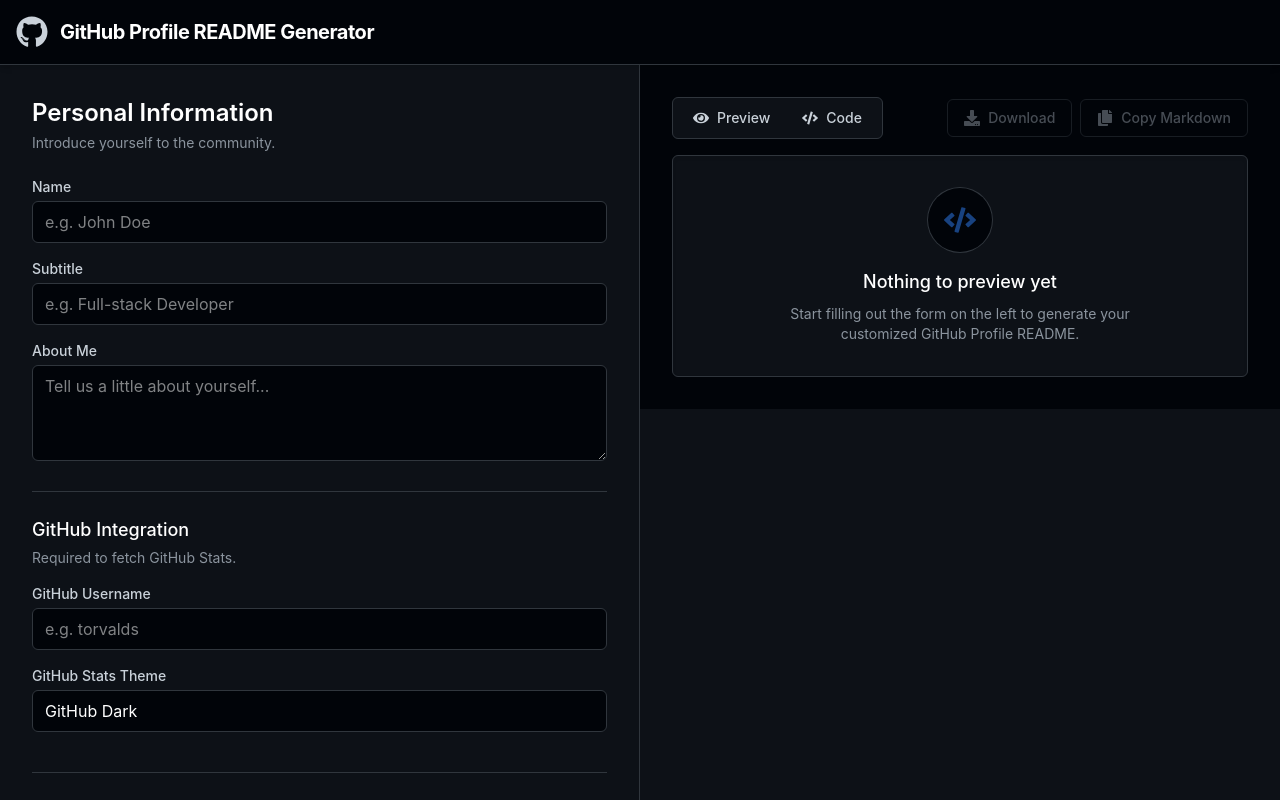
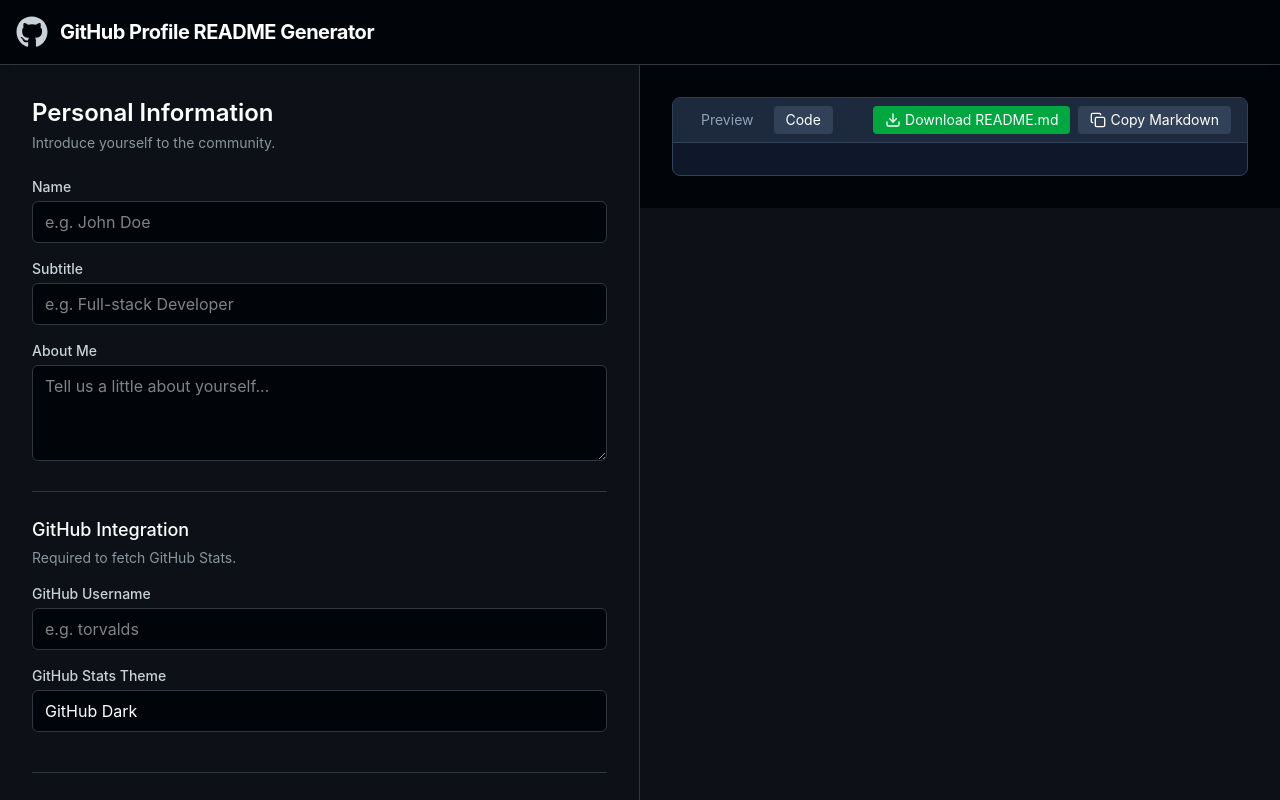
Before and after one commit to imadaghoukad/readme-generator, a React (Vite) app: page / in a window 1280 px wide. Shown: the top 800 px of the page. Built offline with nearby package versions, Linux system fonts and the light colour scheme.

Commit message:
Force adding download button

```diff
--- a/src/components/PreviewCodePanel.jsx
+++ b/src/components/PreviewCodePanel.jsx
@@ -1,21 +1,12 @@
-import { useState } from 'react';
-import { generateMarkdown } from '../utils/markdownGenerator';
-import ReactMarkdown from 'react-markdown';
-import rehypeRaw from 'rehype-raw';
-import toast from 'react-hot-toast';
-import { FaCopy, FaCheck, FaEye, FaCode, FaDownload } from 'react-icons/fa';
+import React from 'react';
+import { Copy, Download, Check } from 'lucide-react';
 
-export default function PreviewCodePanel({ data }) {
-  const [view, setView] = useState('preview'); // 'preview' or 'code'
-  const [copied, setCopied] = useState(false);
+const PreviewCodePanel = ({ markdown, isPreview, setIsPreview }) => {
+  const [copied, setCopied] = React.useState(false);
 
-  const markdown = generateMarkdown(data);
-  const isEmpty = !data.name && !data.about && !data.github && data.techStack.length === 0 && !Object.values(data.socials).some(s => s);
-
-  const handleCopy = () => {
-    navigator.clipboard.writeText(markdown);
+  const handleCopy = async () => {
+    await navigator.clipboard.writeText(markdown);
     setCopied(true);
-    toast.success('Markdown copied to clipboard!');
     setTimeout(() => setCopied(false), 2000);
   };
 
@@ -29,85 +20,41 @@ export default function PreviewCodePanel({ data }) {
     link.click();
     document.body.removeChild(link);
     URL.revokeObjectURL(url);
-    toast.success('README.md downloaded!');
   };
 
   return (
-    <div className="h-full flex flex-col space-y-4">
-      <div className="flex items-center justify-between">
-        <div className="flex bg-[var(--color-github-dark)] border border-[var(--color-github-border)] rounded-md p-1">
+    <div className="bg-slate-900 rounded-lg border border-slate-700 overflow-hidden flex flex-col h-full">
+      <div className="flex items-center justify-between px-4 py-2 bg-slate-800 border-b border-slate-700">
+        <div className="flex space-x-2">
           <button
-            onClick={() => setView('preview')}
-            className={`flex items-center gap-2 px-4 py-1.5 text-sm font-medium rounded-sm transition-colors \${
-              view === 'preview' ? 'bg-[var(--color-github-border)] text-white' : 'text-[var(--color-github-text-muted)] hover:text-white'
-            }`}
+            onClick={() => setIsPreview(true)}
+            className={`px-3 py-1 text-sm rounded ${isPreview ? 'bg-slate-700 text-white' : 'text-slate-400 hover:text-white'}`}
           >
-            <FaEye className="w-4 h-4" /> Preview
+            Preview
           </button>
           <button
-            onClick={() => setView('code')}
-            className={`flex items-center gap-2 px-4 py-1.5 text-sm font-medium rounded-sm transition-colors \${
-              view === 'code' ? 'bg-[var(--color-github-border)] text-white' : 'text-[var(--color-github-text-muted)] hover:text-white'
-            }`}
+            onClick={() => setIsPreview(false)}
+            className={`px-3 py-1 text-sm rounded ${!isPreview ? 'bg-slate-700 text-white' : 'text-slate-400 hover:text-white'}`}
           >
-            <FaCode className="w-4 h-4" /> Code
+            Code
           </button>
         </div>
-
-        <div className="flex gap-2">
-          <button
-            onClick={handleDownload}
-            disabled={isEmpty}
-            className={`flex items-center gap-2 px-4 py-2 text-sm font-medium rounded-md border transition-colors ${
-              isEmpty
-                ? 'opacity-50 cursor-not-allowed border-[var(--color-github-border)] text-[var(--color-github-text-muted)]'
-                : 'bg-[var(--color-github-dark)] hover:bg-[var(--color-github-border)]/50 text-white border-[var(--color-github-border)] hover:border-[var(--color-github-text-muted)]'
-            }`}
-            title="Download README.md"
-          >
-            <FaDownload className="w-4 h-4" />
-            <span className="hidden lg:inline">Download</span>
+        <div className="flex space-x-2">
+          <button onClick={handleDownload} className="flex items-center space-x-1 px-3 py-1 bg-green-600 hover:bg-green-700 text-white text-sm rounded transition">
+            <Download size={16} />
+            <span>Download README.md</span>
           </button>
-
-          <button
-            onClick={handleCopy}
-            disabled={isEmpty}
-            className={`flex items-center gap-2 px-4 py-2 text-sm font-medium rounded-md border transition-colors ${
-              isEmpty
-                ? 'opacity-50 cursor-not-allowed border-[var(--color-github-border)] text-[var(--color-github-text-muted)]'
-                : copied
-                  ? 'bg-green-500/10 border-green-500/50 text-green-400 shadow-[0_0_10px_rgba(34,197,94,0.2)]'
-                  : 'bg-[var(--color-github-accent)] hover:bg-[var(--color-github-accent)]/80 text-white border-[var(--color-github-accent)]'
-            }`}
-          >
-            {copied ? <FaCheck className="w-4 h-4" /> : <FaCopy className="w-4 h-4" />}
-            {copied ? 'Copied!' : 'Copy Markdown'}
+          <button onClick={handleCopy} className="flex items-center space-x-1 px-3 py-1 bg-slate-700 hover:bg-slate-600 text-white text-sm rounded transition">
+            {copied ? <Check size={16} /> : <Copy size={16} />}
+            <span>{copied ? 'Copied!' : 'Copy Markdown'}</span>
           </button>
         </div>
       </div>
-
-      <div className="flex-1 bg-[var(--color-github-dark)] border border-[var(--color-github-border)] rounded-md overflow-hidden flex flex-col relative w-full shadow-inner">
-        {isEmpty ? (
-          <div className="flex-1 flex flex-col items-center justify-center p-8 text-center text-[var(--color-github-text-muted)]">
-            <div className="p-4 bg-[var(--color-github-darker)] rounded-full mb-4 ring-1 ring-[var(--color-github-border)]">
-              <FaCode className="w-8 h-8 opacity-50 text-[var(--color-github-accent)]" />
-            </div>
-            <p className="text-lg font-medium text-white mb-2">Nothing to preview yet</p>
-            <p className="text-sm max-w-sm">Start filling out the form on the left to generate your customized GitHub Profile README.</p>
-          </div>
-        ) : view === 'preview' ? (
-          <div className="flex-1 overflow-y-auto p-6 md:p-8 markdown-body text-white scrollbar-thin">
-            <ReactMarkdown rehypePlugins={[rehypeRaw]}>{markdown}</ReactMarkdown>
-          </div>
-        ) : (
-          <textarea
-            readOnly
-            value={markdown}
-            className="w-full h-full bg-transparent text-[var(--color-github-text)] p-6 md:p-8 font-mono text-sm resize-none focus:outline-none scrollbar-thin selection:bg-[var(--color-github-accent)]/30"
-            spellCheck="false"
-          />
-        )}
+      <div className="flex-1 overflow-auto p-4">
+        {/* L-code dyal l-render gha i-koun hna */}
       </div>
     </div>
   );
-}
+};
+
+export default PreviewCodePanel;
```
